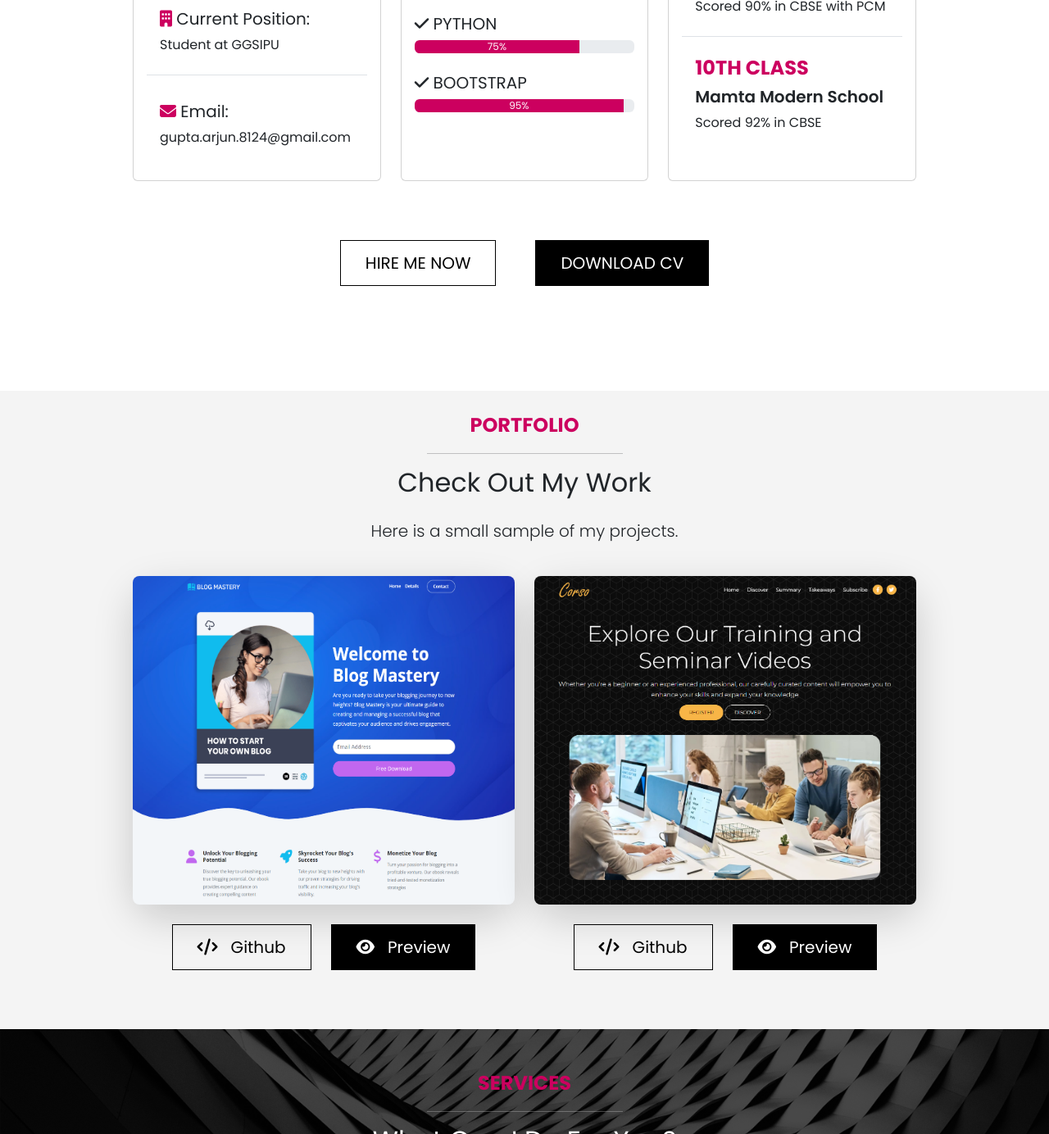
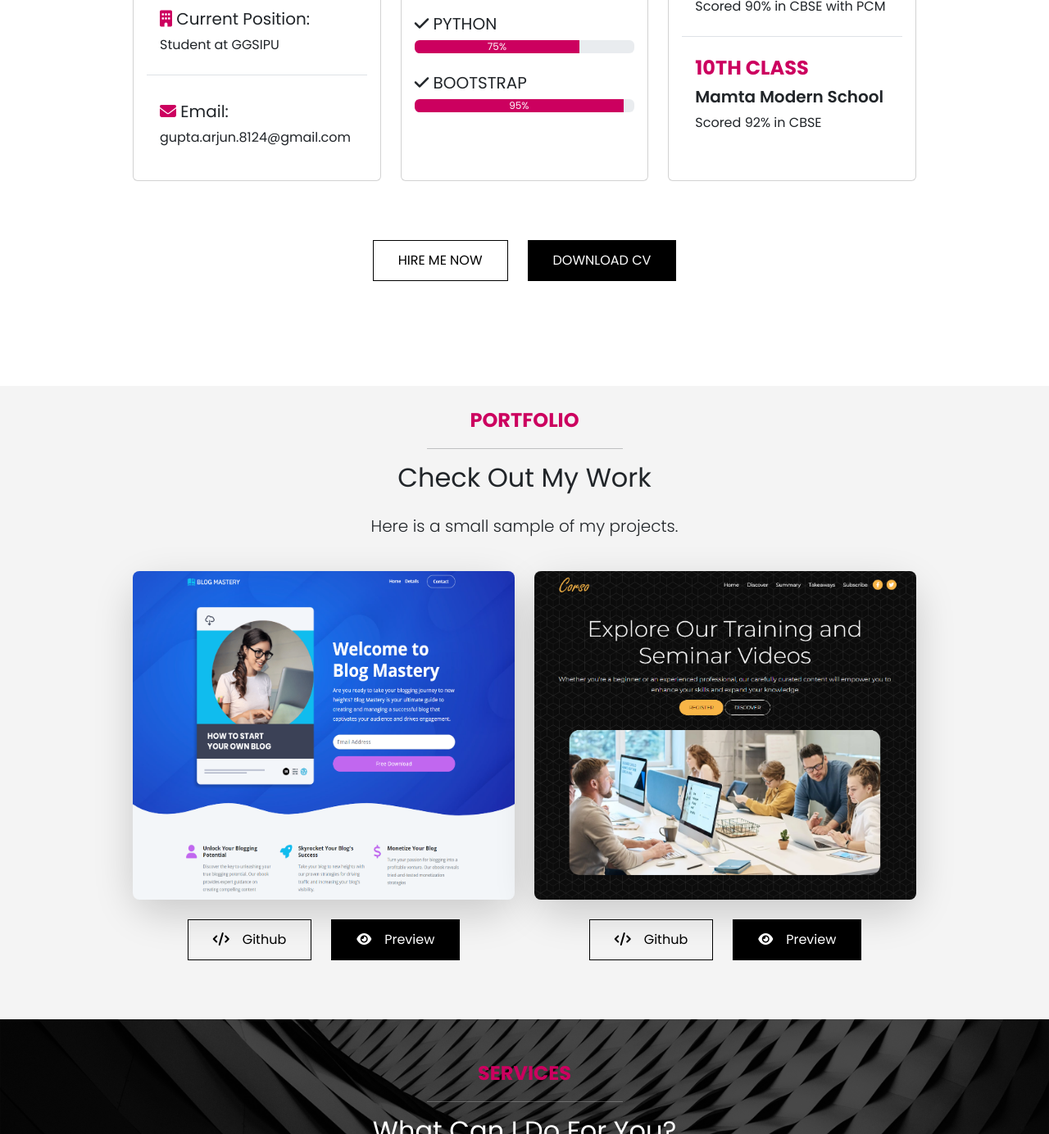
Before and after one commit to Arjun8124/portfolio-website, a website: page index.html in a window 1280 px wide. Shown: the part 2061-3445 px from the top of the page at 82% size. Drawn offline with nearby package versions, Linux system fonts and the light colour scheme; files that its build step writes are made by us from their sources.

Commit message:
made changes to buttons

```diff
--- a/index.html
+++ b/index.html
@@ -110,20 +110,20 @@
               class="d-flex flex-column justify-content-center h-100"
               id="about-me-text"
             >
-              <p class="lead">
+              <p class="lead mx-3">
                 Hey! I'm Arjun Gupta, a passionate Frontend Developer and a
                 BTech student specializing in Artificial Intelligence & Machine
                 Learning. I love building clean, responsive, and user-friendly
                 websites using technologies like HTML, CSS, JavaScript, and
                 Bootstrap.
               </p>
-              <p class="lead">
+              <p class="lead mx-3">
                 My aim is to turn creative ideas into modern digital
                 experiences. I'm always learning and improving—whether it's
                 through side projects, open-source contributions, or just
                 playing around with new design trends.
               </p>
-              <p class="lead">
+              <p class="lead mx-3">
                 When I'm not coding, you’ll probably find me exploring tech
                 stuff, gaming, or binge-watching something cool.
               </p>
@@ -290,13 +290,13 @@
             </div>
           </div>
         </div>
-        <div class="d-flex mt-5 justify-content-center gap-5">
-          <a
-            href="https://api.whatsapp.com/send?phone=918920840229"
-            class="btn btn-lg btn-outline-dark"
-            >HIRE ME NOW</a
+        <div class="d-flex mt-5 justify-content-center gap-4">
+          <a href="https://api.whatsapp.com/send?phone=918920840229"
+            ><button class="btn btn-outline-dark ms-3">HIRE ME NOW</button></a
           >
-          <a href="#" class="btn btn-lg text-bg-dark">DOWNLOAD CV</a>
+          <a href="#"
+            ><button class="btn text-bg-dark me-3">DOWNLOAD CV</button></a
+          >
         </div>
       </div>
     </section>
@@ -327,7 +327,7 @@
             </div>
             <div class="d-flex justify-content-center gap-4 mt-4 mb-5">
               <a href="https://github.com/Arjun8124/e-book-website">
-                <button class="btn btn-outline-dark btn-lg w-100">
+                <button class="btn btn-outline-dark ms-3">
                   <i class="fas fa-code me-3"></i>Github
                 </button>
               </a>
@@ -336,7 +336,7 @@
                 data-lightbox="project1-preview"
                 data-title="E-book Website"
               >
-                <button class="btn text-bg-dark btn-lg">
+                <button class="btn text-bg-dark me-3">
                   <i class="fa-solid fa-eye me-3"></i>Preview
                 </button></a
               >
@@ -358,7 +358,7 @@
             </div>
             <div class="d-flex justify-content-center gap-4 mt-4">
               <a href="https://github.com/Arjun8124/Corso-website">
-                <button class="btn btn-outline-dark btn-lg w-100">
+                <button class="btn btn-outline-dark ms-3">
                   <i class="fas fa-code me-3"></i>Github
                 </button>
               </a>
@@ -367,7 +367,7 @@
                 data-lightbox="project2-preview"
                 data-title="Corse Website"
               >
-                <button class="btn text-bg-dark btn-lg">
+                <button class="btn text-bg-dark me-3">
                   <i class="fa-solid fa-eye me-3"></i>Preview
                 </button></a
               >
--- a/scss/styles.scss
+++ b/scss/styles.scss
@@ -61,4 +61,5 @@
     display: flex;
     justify-content: center;
   }
+
 }
```
